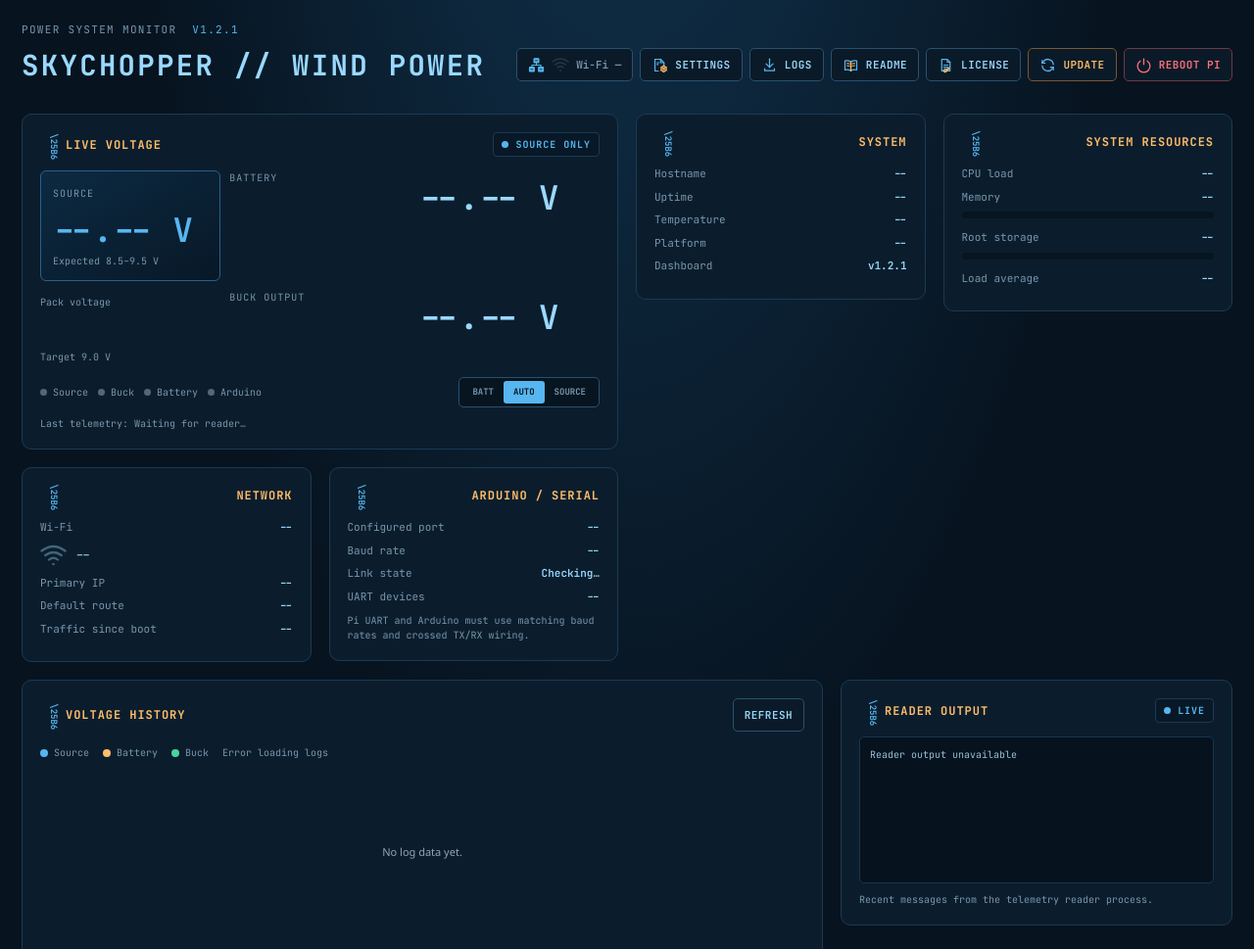
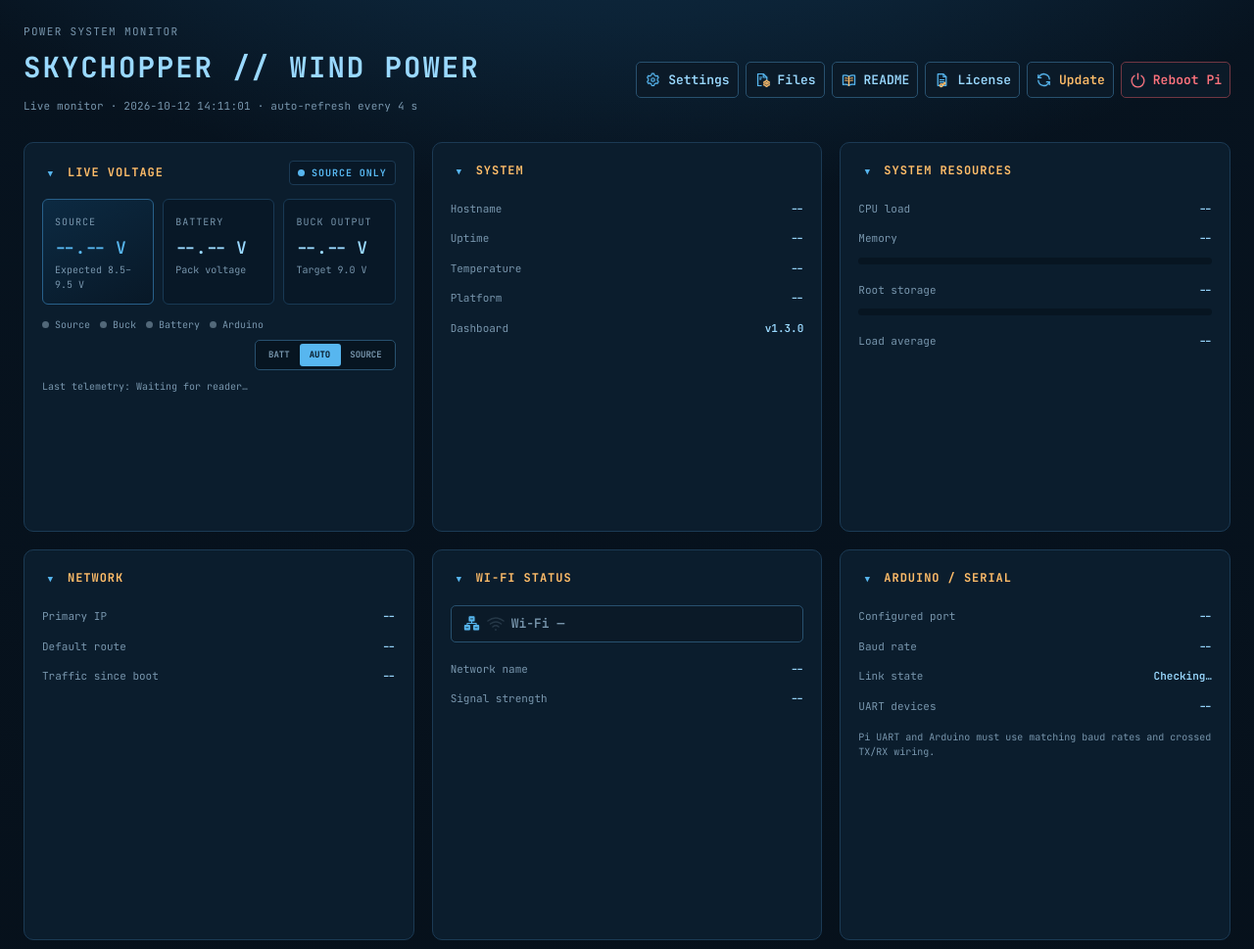
Before and after one commit to DirectedHunt42/SkyChopper, a website: page index.html in a window 1280 px wide. Shown: the top 969 px of the page at 98% size. Drawn offline with Linux system fonts and the light colour scheme; no server answers.

Commit message:
feat: update version to 1.3.0 and enhance UI with new settings icon and live clock functionality

```diff
--- a/assets/rtk-dashboard.css
+++ b/assets/rtk-dashboard.css
@@ -25,24 +25,31 @@
 
 html, body { width: 100%; min-height: 100%; margin: 0; }
 body {
-    background: radial-gradient(ellipse at 50% -40%, #123754 0, var(--bg) 58%);
+    background:
+        radial-gradient(ellipse 1100px 620px at 50% -20%, rgba(18, 55, 84, .9) 0%, rgba(18, 55, 84, .45) 48%, transparent 78%),
+        linear-gradient(180deg, var(--bg) 0%, #06101a 100%);
     color: var(--text);
     font: 13px/1.5 "JetBrains Mono", Consolas, monospace;
-    padding: 22px;
+    padding: 24px;
     min-height: 100vh;
 }
 button, input, select { font: inherit; }
 button { color: inherit; }
+body.update-open { overflow: hidden; }
 
-.page { width: min(1600px, 100%); margin: 0 auto; }
-.hero { position: relative; margin-bottom: 28px; padding-right: 0; }
+.page { width: 100%; margin: 0 auto; }
+.hero { position: relative; margin-bottom: 28px; }
 .eyebrow, .subtitle { color: var(--dim); font-size: 11px; letter-spacing: .12em; text-transform: uppercase; }
 .eyebrow { margin: 0 0 6px; }
 #app-version { color: var(--blue); margin-left: 8px; }
-.hero-row { display: flex; align-items: center; justify-content: space-between; gap: 20px; flex-wrap: wrap; }
-.hero-row h1 { color: var(--blue-soft); font-size: clamp(20px, 2.4vw, 29px); letter-spacing: .08em; margin: 0; }
-.hero-actions { display: flex; flex-wrap: wrap; justify-content: flex-end; align-items: center; gap: 7px; }
-.hero-actions > * { max-width: 100%; }
+.hero-row { display: grid; grid-template-columns: minmax(0, 1fr) max-content; align-items: center; gap: 16px; }
+.hero-title { min-width: 0; }
+.hero-row h1 { color: var(--blue-soft); font-size: clamp(20px, 2.4vw, 29px); letter-spacing: 2px; margin: 0; }
+.hero-actions { display: grid; justify-items: end; gap: 4px; max-width: 100%; }
+.header-action-buttons { display: grid; justify-items: end; gap: 4px; max-width: 100%; }
+.primary-action-buttons { display: flex; flex-wrap: nowrap; justify-content: flex-end; gap: 7px; }
+.hero-actions > *, .header-action-buttons > * { max-width: 100%; }
+.primary-action-buttons .settings-btn { padding-inline: 8px; }
 .subtitle { margin-top: 10px; letter-spacing: .02em; text-transform: none; }
 
 .settings-btn, .ghost-btn, .primary-btn, .danger-btn, .icon-btn, .repo-refresh-button,
@@ -51,27 +58,25 @@ button { color: inherit; }
     align-items: center;
     justify-content: center;
     gap: 7px;
-    min-height: 34px;
-    padding: 7px 11px;
+    padding: 8px 12px;
     color: var(--blue-soft);
     background: #0b1a28;
     border: 1px solid #28516f;
     border-radius: 5px;
     cursor: pointer;
     font-weight: 600;
-    font-size: 11px;
-    letter-spacing: .04em;
-    text-transform: uppercase;
 }
 .settings-btn:hover, .ghost-btn:hover, .icon-btn:hover, .repo-refresh-button:hover,
 .dashboard-action:hover { background: #102b42; border-color: var(--blue); }
 .settings-btn img, .dashboard-action img, .icon-btn img { width: 17px; height: 17px; object-fit: contain; }
+.settings-btn img { filter: drop-shadow(0 0 1px rgba(87, 182, 239, .18)); }
 .settings-btn:disabled, button:disabled { cursor: not-allowed; opacity: .5; }
-.update-btn, #start-update { color: var(--amber); border-color: #795832; }
-.update-btn:hover, #start-update:hover { background: #332718; border-color: var(--amber); }
+.update-btn, #start-update { color: var(--amber); }
+#start-update { border-color: #795832; }
+#start-update:hover { background: #332718; border-color: var(--amber); }
 .reboot-btn { color: var(--red); border-color: #713743; }
 .reboot-btn:hover { background: #381923; border-color: var(--red); }
-.reboot-status { flex-basis: 100%; color: var(--amber); text-align: right; font-size: 10px; }
+.reboot-status { color: var(--amber); text-align: right; font-size: 10px; }
 .danger-btn { color: var(--red); border-color: #713743; }
 .danger-btn:hover { background: #381923; border-color: var(--red); }
 .primary-btn { color: #061522; background: var(--blue); border-color: var(--blue); }
@@ -85,20 +90,24 @@ button { color: inherit; }
 .wifi-button.signal-fair { color: var(--amber); }
 .wifi-button.signal-good, .wifi-button.signal-strong { color: var(--green); }
 .wifi-button.signal-none { color: var(--dim); }
+.wifi-card .wifi-signal-display { margin: 4px 0 12px; }
+.wifi-card .wifi-button { justify-content: flex-start; width: 100%; }
+.wifi-card .metric span:last-child { color: var(--blue-soft); }
 
-.dashboard-grid { display: grid; grid-template-columns: repeat(12, minmax(0, 1fr)); gap: 18px; align-items: start; }
+.dashboard-grid { display: grid; grid-template-columns: repeat(auto-fit, minmax(min(100%, 360px), 1fr)); gap: 18px; align-items: start; }
 .card, .panel {
     min-width: 0;
     padding: 18px;
     background: var(--card);
     border: 1px solid var(--border);
     border-radius: 10px;
-    overflow: hidden;
+    overflow: auto;
 }
+.card { display: flex; flex-direction: column; aspect-ratio: 1; }
 .card h2 {
     display: flex;
     align-items: center;
-    justify-content: space-between;
+    justify-content: flex-start;
     gap: 8px;
     margin: 0 0 14px;
     color: var(--amber);
@@ -112,16 +121,11 @@ button { color: inherit; }
 .card h2:focus-visible { outline: 1px solid var(--blue); outline-offset: 4px; }
 .card h2 > :last-child:not(.panel-toggle) { margin-left: auto; }
 .panel-toggle { flex: 0 0 auto; width: 18px; height: 20px; padding: 0; color: var(--blue); background: transparent; border: 0; cursor: pointer; }
-.panel-toggle::before { display: inline-block; content: "\\25B6"; font-size: 9px; transform: rotate(90deg); transition: transform .2s ease; }
+.panel-toggle::before { display: inline-block; content: "\25B6"; font-size: 9px; transform: rotate(90deg); transition: transform .2s ease; }
 .card.collapsed > :not(h2) { display: none; }
-.card.collapsed { align-self: start; padding-bottom: 10px; }
+.card.collapsed { align-self: start; aspect-ratio: auto; min-height: 0; padding-bottom: 10px; }
 .card.collapsed h2 { margin-bottom: 0; }
 .card.collapsed .panel-toggle::before { transform: rotate(0); }
-.card.telemetry-card { grid-column: span 6; }
-.card.system-card, .card.resources-card, .card.network-card, .card.device-card { grid-column: span 3; }
-.card.chart-card { grid-column: span 8; }
-.card.reader-card { grid-column: span 4; }
-.card.logs-card { grid-column: 1 / -1; }
 .metric {
     display: flex;
     justify-content: space-between;
@@ -137,10 +141,12 @@ button { color: inherit; }
 .voltage-grid { display: grid; grid-template-columns: repeat(3, minmax(0, 1fr)); gap: 9px; }
 .voltage-tile { min-width: 0; padding: 12px; background: #081827; border: 1px solid #183954; border-radius: 6px; }
 .voltage-tile .label { color: var(--dim); font-size: 10px; letter-spacing: .1em; text-transform: uppercase; }
-.voltage-tile strong { display: block; margin-top: 8px; color: var(--blue-soft); font-size: clamp(20px, 2.8vw, 34px); line-height: 1.15; font-weight: 600; font-variant-numeric: tabular-nums; }
+.voltage-tile strong { display: block; margin-top: 8px; color: var(--blue-soft); font-size: clamp(14px, 1.35vw, 18px); line-height: 1.15; font-weight: 600; font-variant-numeric: tabular-nums; white-space: nowrap; }
 .voltage-tile small { display: block; margin-top: 5px; color: var(--dim); font-size: 10px; }
 .voltage-tile.source { border-color: #28608a; background: linear-gradient(150deg, #0c2a42, #081827); }
 .voltage-tile.source strong { color: var(--blue); }
+.voltage-tile.full-telemetry { display: block; }
+.source-only-mode .voltage-grid { grid-template-columns: minmax(0, 1fr); }
 .full-telemetry { display: contents; }
 .source-only-mode .full-telemetry { display: none; }
 .telemetry-bottom { display: flex; flex-wrap: wrap; align-items: center; gap: 8px; margin-top: 13px; }
@@ -213,6 +219,9 @@ button { color: inherit; }
 .modal-backdrop { position: fixed; inset: 0; z-index: 999; display: none; align-items: center; justify-content: center; padding: 16px; background: rgba(2, 8, 15, .78); }
 .modal-backdrop.open { display: flex; }
 .modal { display: flex; flex-direction: column; gap: 13px; width: min(600px, 95vw); max-height: 90vh; padding: 18px; overflow: auto; background: var(--card); border: 1px solid var(--border); border-radius: 8px; box-shadow: 0 24px 70px #000a; }
+.modal-backdrop.update-backdrop { padding: 0; background: var(--bg); }
+.modal.update-modal { width: 100%; height: 100%; max-height: none; padding: 22px; border: 0; border-radius: 0; box-shadow: none; }
+.update-modal .update-output { flex: 1; min-height: 0; max-height: none; }
 .modal.confirm { max-width: 420px; }
 .modal.network-modal { width: min(760px, 95vw); }
 .modal-header { display: flex; align-items: center; justify-content: space-between; gap: 12px; }
@@ -250,33 +259,38 @@ button { color: inherit; }
 .telemetry-mode-note { grid-column: 1 / -1; }
 .settings-version { color: var(--dim); font-size: 10px; }
 .source-only-mode .override-group { display: none; }
+.dashboard-footer { margin-top: 40px; padding: 0 0 8px; color: var(--dim); font-size: 11px; text-align: center; }
+.dashboard-footer #app-version { color: inherit; margin: 0; }
 
 @media (max-width: 1050px) {
-    .card.telemetry-card, .card.chart-card { grid-column: span 6; }
-    .card.system-card, .card.resources-card, .card.network-card, .card.device-card,
-    .card.reader-card { grid-column: span 6; }
+    .hero-row { grid-template-columns: minmax(0, 1fr); align-items: start; }
+    .hero-actions, .header-action-buttons { justify-items: end; }
 }
-@media (max-width: 700px) {
-    body { padding: 13px; }
-    .hero-row { align-items: flex-start; }
-    .hero-actions { justify-content: flex-start; }
-    .dashboard-grid { grid-template-columns: repeat(2, minmax(0, 1fr)); gap: 9px; }
-    .card.telemetry-card, .card.system-card, .card.resources-card, .card.network-card,
-    .card.device-card, .card.chart-card, .card.reader-card, .card.logs-card { grid-column: 1 / -1; }
-    .card { padding: 12px; }
+@media (max-width: 720px) {
+    .hero-actions, .header-action-buttons { justify-items: start; }
+    .primary-action-buttons { justify-content: flex-start; }
+}
+@media (max-width: 600px) {
+    .modal.update-modal { padding: 12px; }
+    .update-modal .modal-header { align-items: flex-start; }
+    .update-modal .modal-header .modal-eyebrow { margin-right: 10px; }
     .voltage-grid { gap: 6px; }
     .voltage-tile { padding: 9px; }
     .voltage-tile strong { font-size: clamp(19px, 7vw, 27px); }
     .serial-monitor-entry { grid-template-columns: 1fr; gap: 2px; }
     .field { grid-template-columns: 1fr 1fr; }
+    .settings-btn { padding: 7px 9px; }
+    .primary-action-buttons .settings-btn span { display: none; }
+    .hero-actions img { width: 18px; height: 18px; }
+    .hero-actions .wifi-status-icon { width: 18px; height: 18px; }
 }
 @media (max-width: 450px) {
-    .settings-btn { padding: 7px 8px; font-size: 9px; }
-    .settings-btn img { width: 15px; height: 15px; }
     .network-stats-grid { grid-template-columns: 1fr; }
     .network-stat-wide { grid-column: auto; }
+    .telemetry-card { aspect-ratio: auto; }
     .voltage-grid { grid-template-columns: 1fr; }
     .voltage-tile { display: flex; align-items: center; justify-content: space-between; gap: 8px; }
+    .voltage-tile.full-telemetry { display: flex; }
     .voltage-tile strong { margin: 0; }
     .voltage-tile small { margin: 0; text-align: right; }
 }
--- a/index.html
+++ b/index.html
@@ -109,28 +109,24 @@
 <body>
 <div class="page">
     <header class="hero">
-        <div class="eyebrow">Power system monitor <span id="app-version">v1.2.1</span></div>
+        <div class="eyebrow">Power system monitor</div>
         <div class="hero-row">
-            <h1 id="dashboard-title">SKYCHOPPER // WIND POWER</h1>
+            <div class="hero-title">
+                <h1 id="dashboard-title">SKYCHOPPER // WIND POWER</h1>
+                <div class="subtitle">Live monitor · <span id="live-clock"></span> · auto-refresh every 4 s</div>
+            </div>
             <div class="hero-actions">
-                <button class="settings-btn wifi-button signal-none" id="open-network-stats" type="button" aria-label="Network status unavailable" title="Network status unavailable">
-                    <img src="assets/icons/ethernet.svg" alt="" aria-hidden="true">
-                    <svg class="wifi-status-icon" viewBox="0 0 36 30" aria-hidden="true">
-                        <path class="wifi-segment" d="M2 9 Q18 -3 34 9" />
-                        <path class="wifi-segment" d="M7 15 Q18 7 29 15" />
-                        <path class="wifi-segment" d="M12 21 Q18 16 24 21" />
-                        <circle class="wifi-segment" cx="18" cy="27" r="1.8" />
-                    </svg>
-                    <span id="wifi-button-label">Wi-Fi —</span>
-                </button>
-                <button class="settings-btn" id="open-settings" type="button"><img src="assets/icons/files-config.svg" alt="" aria-hidden="true">Settings</button>
-                <button class="settings-btn" id="open-logs" type="button"><img src="assets/icons/download.svg" alt="" aria-hidden="true">Logs</button>
-                <button class="settings-btn" id="open-readme" type="button"><img src="assets/icons/readme.svg" alt="" aria-hidden="true">README</button>
-                <button class="settings-btn" id="open-license" type="button"><img src="assets/icons/license.svg" alt="" aria-hidden="true">License</button>
-                <button class="settings-btn update-btn" id="open-update" type="button"><img src="assets/icons/update.svg" alt="" aria-hidden="true">Update</button>
-                <button class="settings-btn reboot-btn" id="reboot-pi" type="button"><img src="assets/icons/reboot.svg" alt="" aria-hidden="true">Reboot Pi</button>
+                <div class="header-action-buttons">
+                    <div class="primary-action-buttons">
+                        <button class="settings-btn" id="open-settings" type="button" aria-label="Settings" title="Settings"><img src="assets/icons/settings.svg" alt="" aria-hidden="true"><span>Settings</span></button>
+                        <button class="settings-btn" id="open-logs" type="button" aria-label="Files" title="Files"><img src="assets/icons/files-config.svg" alt="" aria-hidden="true"><span>Files</span></button>
+                        <button class="settings-btn" id="open-readme" type="button" aria-label="README" title="README"><img src="assets/icons/readme.svg" alt="" aria-hidden="true"><span>README</span></button>
+                        <button class="settings-btn" id="open-license" type="button" aria-label="License" title="License"><img src="assets/icons/license.svg" alt="" aria-hidden="true"><span>License</span></button>
+                        <button class="settings-btn update-btn" id="open-update" type="button" aria-label="Update" title="Update"><img src="assets/icons/update.svg" alt="" aria-hidden="true"><span>Update</span></button>
+                        <button class="settings-btn reboot-btn" id="reboot-pi" type="button" aria-label="Reboot Pi" title="Reboot Pi"><img src="assets/icons/reboot.svg" alt="" aria-hidden="true"><span>Reboot Pi</span></button>
+                    </div>
+                </div>
                 <span class="reboot-status" id="reboot-status" role="status" aria-live="polite" hidden></span>
-
             </div>
         </div>
     </header>
@@ -177,7 +173,7 @@
             <div class="metric"><span>Uptime</span><span id="system-uptime">--</span></div>
             <div class="metric"><span>Temperature</span><span id="system-temp">--</span></div>
             <div class="metric"><span>Platform</span><span id="system-platform">--</span></div>
-            <div class="metric"><span>Dashboard</span><span>v1.2.1</span></div>
+            <div class="metric"><span>Dashboard</span><span>v1.3.0</span></div>
         </section>
 
         <section class="card resources-card" data-collapse-key="resources">
@@ -192,16 +188,27 @@
 
         <section class="card network-card" data-collapse-key="network">
             <h2>Network</h2>
-            <div class="metric"><span>Wi-Fi</span><span id="dash-network-ssid">--</span></div>
-            <div class="wifi-signal-display">
-                <svg class="wifi-icon" viewBox="0 0 36 30" aria-hidden="true">
-                    <path class="wifi-segment" d="M2 9 Q18 -3 34 9"/><path class="wifi-segment" d="M7 15 Q18 7 29 15"/><path class="wifi-segment" d="M12 21 Q18 16 24 21"/><circle class="wifi-segment" cx="18" cy="27" r="1.8"/>
-                </svg>
-                <span id="dash-network-signal">--</span>
-            </div>
             <div class="metric"><span>Primary IP</span><span id="dash-network-ip">--</span></div>
             <div class="metric"><span>Default route</span><span id="dash-network-route">--</span></div>
             <div class="metric"><span>Traffic since boot</span><span id="dash-network-traffic">--</span></div>
+        </section>
+
+        <section class="card wifi-card" data-collapse-key="wifi-status">
+            <h2>Wi-Fi status</h2>
+            <div class="wifi-signal-display">
+                <button class="settings-btn wifi-button signal-none" id="open-network-stats" type="button" aria-label="Network status unavailable" title="Network status unavailable">
+                    <img src="assets/icons/ethernet.svg" alt="" aria-hidden="true">
+                    <svg class="wifi-status-icon" viewBox="0 0 36 30" aria-hidden="true">
+                        <path class="wifi-segment" d="M2 9 Q18 -3 34 9" />
+                        <path class="wifi-segment" d="M7 15 Q18 7 29 15" />
+                        <path class="wifi-segment" d="M12 21 Q18 16 24 21" />
+                        <circle class="wifi-segment" cx="18" cy="27" r="1.8" />
+                    </svg>
+                    <span id="wifi-button-label">Wi-Fi —</span>
+                </button>
+            </div>
+            <div class="metric"><span>Network name</span><span id="dash-network-ssid">--</span></div>
+            <div class="metric"><span>Signal strength</span><span id="dash-network-signal">--</span></div>
         </section>
 
         <section class="card device-card" data-collapse-key="serial-device">
@@ -254,8 +261,8 @@
         </div>
     </div>
 
-    <div class="modal-backdrop" id="update-backdrop" aria-hidden="true">
-        <div class="modal" role="dialog" aria-modal="true" aria-labelledby="update-title">
+    <div class="modal-backdrop update-backdrop" id="update-backdrop" aria-hidden="true">
+        <div class="modal update-modal" role="dialog" aria-modal="true" aria-labelledby="update-title">
             <div class="modal-header">
                 <div>
                     <div class="modal-eyebrow">Maintenance</div>
@@ -475,6 +482,7 @@
                 <button class="danger-btn" id="confirm-sim-ok" type="button">Enable</button>
             </div>
         </div>
+        <footer class="dashboard-footer">Dashboard <span id="app-version">v1.3.0</span> · Raspberry Pi · data refreshes automatically</footer>
     </div>
 </div>
 
--- a/package.json
+++ b/package.json
@@ -1,7 +1,7 @@
 {
   "name": "skychopper",
   "private": true,
-  "version": "1.2.1",
+  "version": "1.3.0",
   "scripts": {
     "read": "node scripts/read.js",
     "read:watch": "nodemon"
--- a/scripts/write.js
+++ b/scripts/write.js
@@ -36,6 +36,7 @@ const readerLog = document.getElementById('reader-log');
 const refreshSerialBtn = document.getElementById('refresh-serial');
 const settingsVersion = document.getElementById('settings-version');
 const appVersionLabel = document.getElementById('app-version');
+const liveClock = document.getElementById('live-clock');
 const documentBackdrop = document.getElementById('document-backdrop');
 const documentTitle = document.getElementById('document-title');
 const documentContent = document.getElementById('document-content');
@@ -75,7 +76,7 @@ let serialMonitorEntries = [];
 let serialMonitorLatestId = 0;
 let serialMonitorOpenedAt = 0;
 const API_BASE = `${window.location.protocol}//${window.location.hostname}:8000`;
-const APP_VERSION = "1.2.1";
+const APP_VERSION = "1.3.0";
 const LOG_WINDOW_MS = 2 * 60 * 1000;
 const LOG_WINDOW_PAD_MS = 10000;
 const LOG_DISPLAY_LAG_MS = 5000;
@@ -1282,6 +1283,7 @@ async function postAction(path) {
 
 function closeUpdateModal() {
     if (updateRunning) return;
+    document.body.classList.remove("update-open");
     if (updateBackdrop) {
         updateBackdrop.classList.remove("open");
         updateBackdrop.setAttribute("aria-hidden", "true");
@@ -1627,6 +1629,7 @@ refreshNetworkStats();
 setInterval(refreshNetworkStats, 10000);
 
 document.getElementById("open-update")?.addEventListener("click", () => {
+    document.body.classList.add("update-open");
     updateBackdrop.classList.add("open");
     updateBackdrop.setAttribute("aria-hidden", "false");
     if (updateAutoCloseTimer) clearTimeout(updateAutoCloseTimer);
@@ -1841,6 +1844,15 @@ function startPolling() {
     setInterval(updateData, 1000);
 }
 
+function updateLiveClock() {
+    if (!liveClock) return;
+    const now = new Date();
+    const pad = (value) => String(value).padStart(2, "0");
+    liveClock.textContent = `${now.getFullYear()}-${pad(now.getMonth() + 1)}-${pad(now.getDate())} ${pad(now.getHours())}:${pad(now.getMinutes())}:${pad(now.getSeconds())}`;
+}
+
+updateLiveClock();
+setInterval(updateLiveClock, 1000);
 startPolling();
 loadSettings();
 setupCollapsiblePanels();
```
Also changed, not shown: README.md, assets/icons/settings.svg (added), 1 other file.
